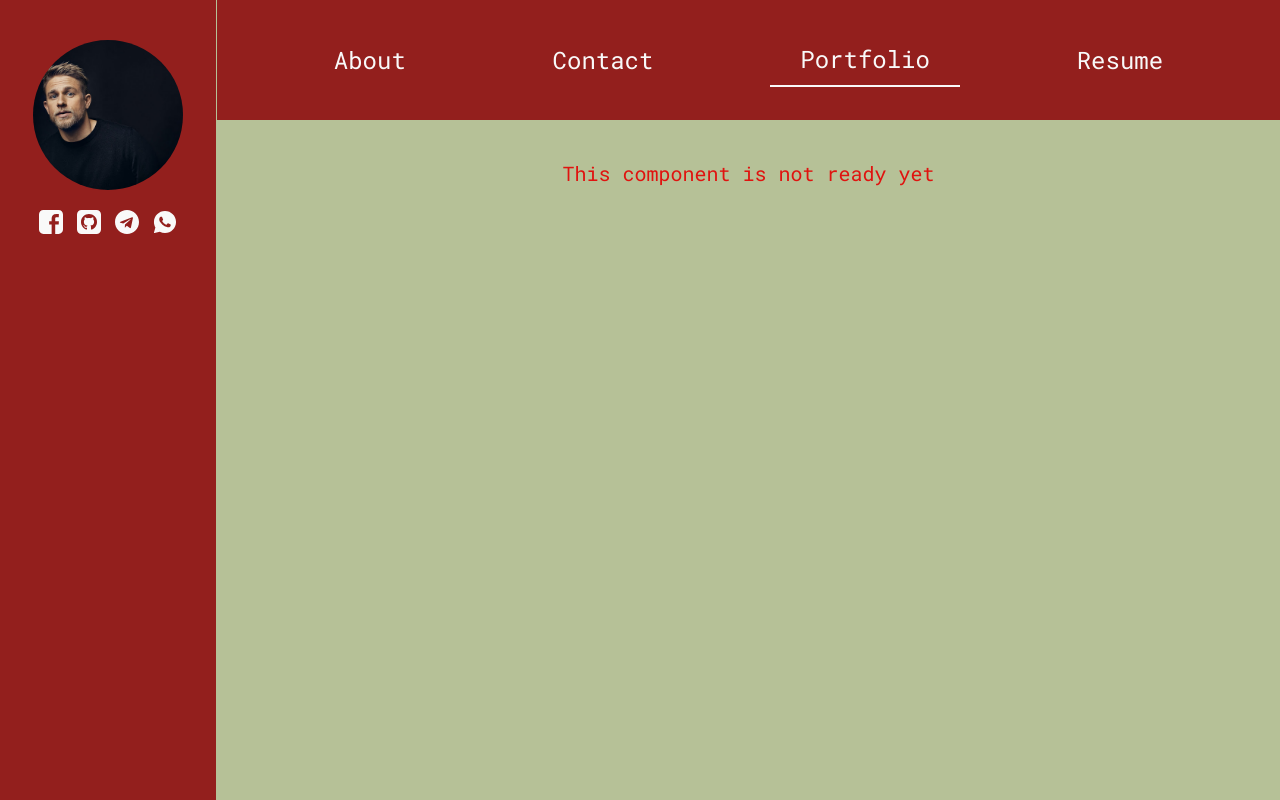
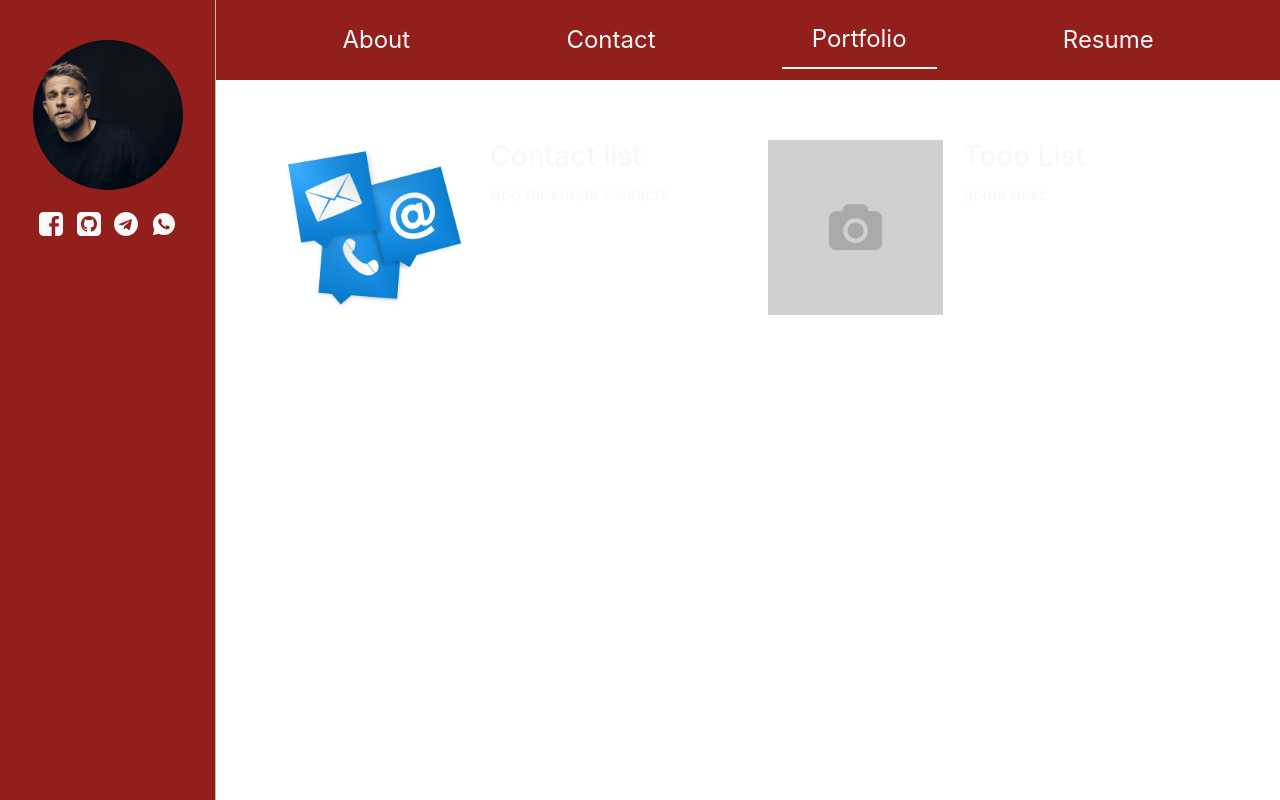
Before and after one commit to seneka13/ResumePage, a React (Create React App) app: page /portfolio in a window 1280 px wide. Built offline with nearby package versions, Linux system fonts and the light colour scheme.

Commit message:
add NotFound page

```diff
--- a/src/App.js
+++ b/src/App.js
@@ -1,19 +1,26 @@
 import React from 'react';
-import './styles/App.scss';
+import 'bootstrap/dist/css/bootstrap.min.css';
 import { BrowserRouter, Switch, Route } from 'react-router-dom';
-import About from './components/About/index'
-import Contact from './components/Contact'
-import Portfolio from './components/Portfolio'
-import Resume from './components/Resume'
+import About from './components/About';
+import Contact from './components/Contact';
+import Portfolio from './components/Portfolio';
+import Resume from './components/Resume';
+import ContactList from './components/ContactList';
+import ContactInfo from './components/ContactList/ContactInfo';
+import NotFound from './components/NotFound'
 
 function App() {
   return (
     <BrowserRouter>
     <Switch>
-      <Route path="/" component={About} exact/>
-      <Route path="/resume" component={Resume} exact/>
-      <Route path="/contact" component={Contact} exact/>
-      <Route path="/portfolio" component={Portfolio} exact/>
+        <Route path="/" component={About} exact/>
+        <Route path="/resume" component={Resume} exact/>
+        <Route path="/contact" component={Contact} exact/>
+        <Route path="/portfolio" component={Portfolio} exact/>
+        <Route path="/portfolio/contact-list" component={ContactList} exact/>
+        <Route path="/portfolio/contact-list/:contactId" component={ContactInfo} exact/>
+
+        <Route component={NotFound} />
     </Switch>
     </BrowserRouter>
   );
--- /dev/null
+++ b/src/components/NotFound/index.js
@@ -0,0 +1,13 @@
+import React from 'react';
+import {Container} from 'react-bootstrap'
+import Development from "../Development"
+
+function NotFound() {
+    return (
+        <Container>
+            <Development/>
+        </Container>
+    );
+}
+
+    export default NotFound
--- /dev/null
+++ b/src/components/Portfolio/Card.js
@@ -0,0 +1,29 @@
+import React from 'react'
+import PropTypes from 'prop-types'
+import { NavLink } from 'react-router-dom'
+import placeholder from '../../img/placeholder.png'
+import styles from './portfolio.module.scss'
+
+
+function Card({ link, image = placeholder, alt = '', title, desc, onImageClick }) {
+return (
+    <NavLink to={link} className={styles.card}>
+    <img src={image} alt={alt} onClick={onImageClick}/>
+    <div className={styles.cardText}>
+        <h3>{title}</h3>
+        <div>{desc}</div>
+    </div>
+    </NavLink>
+)
+}
+
+Card.propTypes = {
+link: PropTypes.string.isRequired,
+image: PropTypes.string,
+alt: PropTypes.string,
+title: PropTypes.oneOfType([ PropTypes.string, PropTypes.number ]).isRequired,
+desc: PropTypes.string.isRequired,
+onImageClick: PropTypes.func,
+}
+
+export default Card
--- a/src/components/Portfolio/index.js
+++ b/src/components/Portfolio/index.js
@@ -1,12 +1,26 @@
 import React from 'react';
 import PageWrapper from '../PageWrapper';
-import Development from '../Development'
+import Card from './Card';
+import styles from './portfolio.module.scss';
+import contactList from '../../img/contact.jpg';
 
 
 function Portfolio() {
     return (
     <PageWrapper>
-        <Development/>
+        <div className={styles.portfolioList}>
+        <Card
+            link="/portfolio/contact-list"
+            title='Contact list'
+            desc='App for create contacts'
+            image = {contactList}
+        />
+        <Card
+            link="/portfolio/todo-list"
+            title="Todo List"
+            desc='Some desc'
+        />
+        </div>
     </PageWrapper>
         );
     }
--- a/src/components/Portfolio/portfolio.module.scss
+++ b/src/components/Portfolio/portfolio.module.scss
@@ -0,0 +1,29 @@
+@import '../../styles/vars.scss';
+
+.portfolioList {
+    display: flex;
+    padding: 40px;
+}
+
+.card {
+    display: flex;
+    width: 50%;
+    padding-right: 20px;
+    text-decoration: none;
+    color: $txt-color;
+    transition: transform ease 0.4s;
+    &:hover{
+        transform: scale(1.09);
+    }
+    margin: 20px;
+}
+
+.card img {
+    min-width: 175px;
+    height: 175px;
+    object-fit: cover;
+}
+
+.cardText {
+    margin-left: 20px;
+}
--- a/src/components/Sidebar/SocialIcons.js
+++ b/src/components/Sidebar/SocialIcons.js
@@ -7,7 +7,7 @@ import styles from "./sidebar.module.scss";
 
 function SocialIcons() {
 
-    const socialLink = [
+    const socialLinks = [
         {id: 1, social: Facebook, href:'https://www.facebook.com/profile.php?id=100024608370678'},
         {id: 2, social: Github , href:'https://github.com/seneka13'},
         {id: 3, social: Telegram , href:'https://telegram.org//'},
@@ -16,7 +16,7 @@ function SocialIcons() {
 
     return (
         <div className={styles.social}>
-            {socialLink.map(item => {
+            {socialLinks.map(item => {
                 const Icon = item.social
                 return (
                 <a
```
Also changed, not shown: src/components/NotFound/notfound.module.scss (added).
